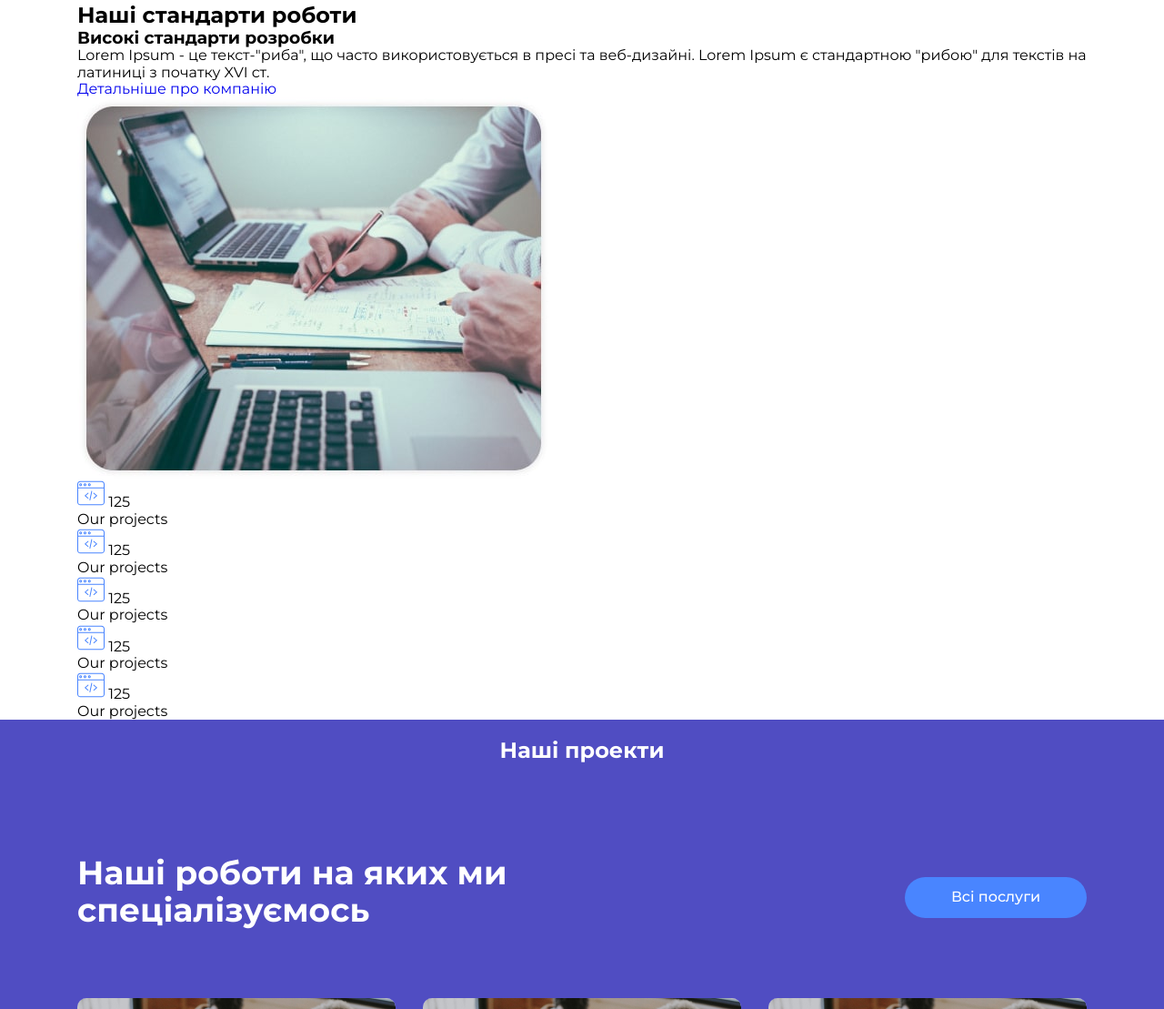
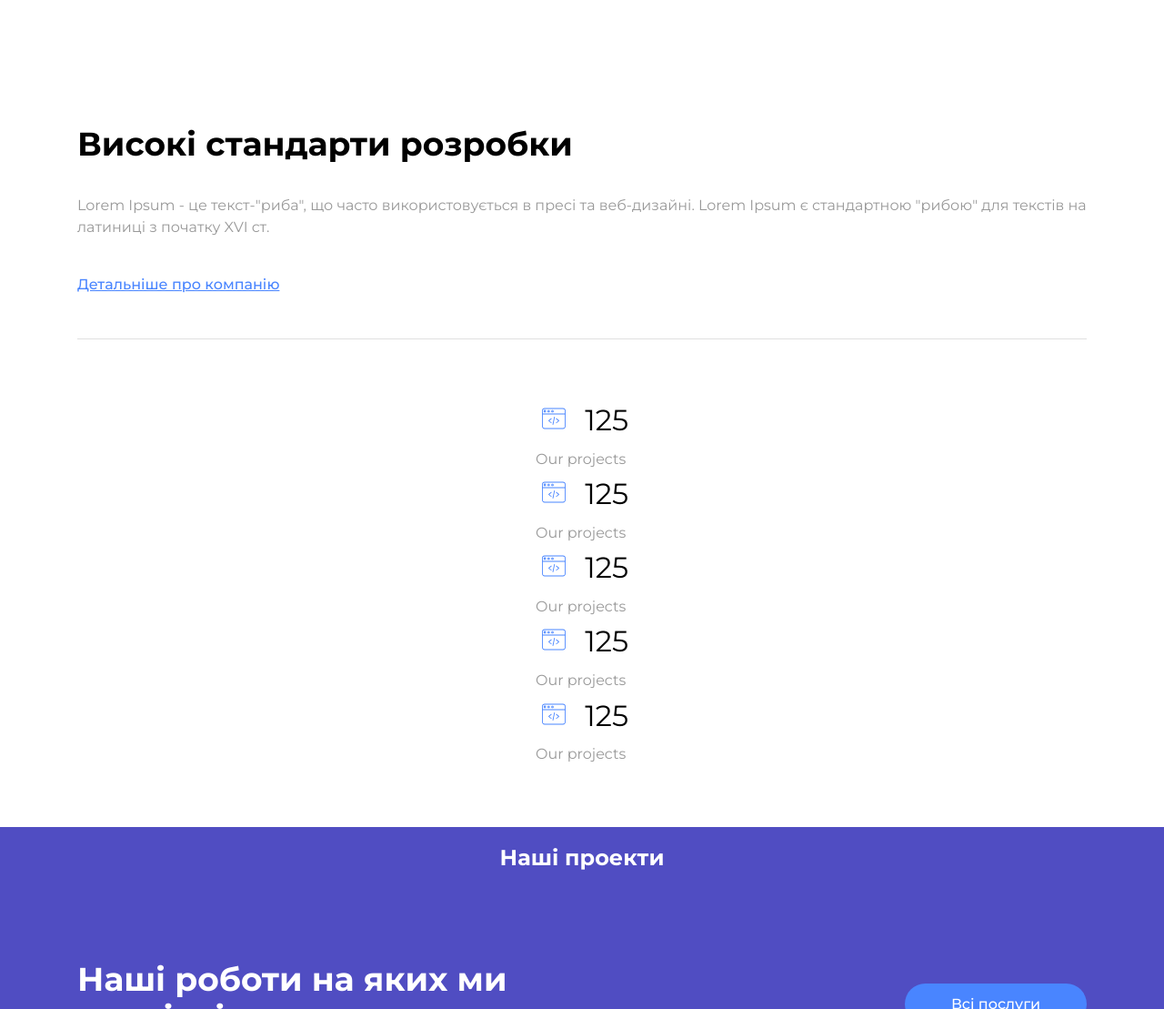
Before and after one commit to MaksimKhandeshyn/IT-Company, a plain HTML site: page index.html in a window 1280 px wide. Shown: the part 1410-2519 px from the top of the page at 91% size. Drawn offline with nearby package versions, Linux system fonts and the light colour scheme.

Commit message:
add standarts section

```diff
--- a/index.html
+++ b/index.html
@@ -117,39 +117,40 @@
             <img
               src="./images/standarts.jpg"
               alt="Спільне обговорення проекту"
+              class="standarts-photo"
             />
           </div>
           <ul class="project-info-list">
             <li class="project-info-item">
-              <svg width="30" height="30" class="project-info-icon">
+              <svg class="project-info-icon">
                 <use href="./icons/symbol-defs.svg#icon-web-programming"></use>
               </svg>
               <span class="project-info-number">125</span>
               <p class="project-info-text">Our projects</p>
             </li>
             <li class="project-info-item">
-              <svg width="30" height="30" class="project-info-icon">
+              <svg class="project-info-icon">
                 <use href="./icons/symbol-defs.svg#icon-web-programming"></use>
               </svg>
               <span class="project-info-number">125</span>
               <p class="project-info-text">Our projects</p>
             </li>
             <li class="project-info-item">
-              <svg width="30" height="30" class="project-info-icon">
+              <svg class="project-info-icon">
                 <use href="./icons/symbol-defs.svg#icon-web-programming"></use>
               </svg>
               <span class="project-info-number">125</span>
               <p class="project-info-text">Our projects</p>
             </li>
             <li class="project-info-item">
-              <svg width="30" height="30" class="project-info-icon">
+              <svg class="project-info-icon">
                 <use href="./icons/symbol-defs.svg#icon-web-programming"></use>
               </svg>
               <span class="project-info-number">125</span>
               <p class="project-info-text">Our projects</p>
             </li>
             <li class="project-info-item">
-              <svg width="30" height="30" class="project-info-icon">
+              <svg class="project-info-icon">
                 <use href="./icons/symbol-defs.svg#icon-web-programming"></use>
               </svg>
               <span class="project-info-number">125</span>
--- a/sass/components/_section-apps.scss
+++ b/sass/components/_section-apps.scss
@@ -25,8 +25,13 @@
 
 .apps__wrapper {
   margin-top: 55px;
-  margin-left: 10px;
+  margin-left: 17px;
 }
+
+.apps-item__title{
+  margin-bottom: 12px;
+}
+
 .apps__list {
   display: flex;
   flex-direction: column;
--- /dev/null
+++ b/sass/components/_section_standarts.scss
@@ -0,0 +1,62 @@
+.standarts {
+  padding-top: 100px;
+  padding-bottom: 70px;
+}
+
+.content-wrap {
+  border-bottom: solid $light-grey 1px;
+  padding-bottom: 50px;
+}
+
+.content-title {
+  margin-bottom: 35px;
+  font-weight: 700;
+  font-size: 36px;
+  line-height: 1.1;
+}
+
+.content-text {
+  font-weight: 400;
+  font-size: 16px;
+  line-height: 1.5;
+  color: $grey;
+}
+
+.content-link {
+  margin-top: 42px;
+  font-weight: 500;
+  font-size: 16px;
+  text-decoration: underline;
+  color: $bg-button-color;
+  display: block;
+}
+
+.standarts-photo,
+.standarts-title {
+  display: none;
+}
+
+.project-info-list {
+  display: flex;
+  flex-direction: column;
+  align-items: center;
+  margin-top: 60px;
+}
+
+.project-info-icon {
+  width: 40px;
+  height: 40px;
+  padding-top: 14px;
+}
+
+.project-info-number {
+  font-weight: 400;
+  font-size: 32px;
+  line-height: 1.46;
+  margin-left: 10px;
+}
+
+.project-info-text {
+  margin-top: 10px;
+  color: $grey;
+}
--- a/sass/main.scss
+++ b/sass/main.scss
@@ -9,6 +9,7 @@
 @import "components/container";
 @import "components/section-specialisation";
 @import "components/section-apps";
+@import "components/section_standarts";
 
 @import "layout/contacts";
 @import "layout/footer";
```
Also changed, not shown: css/main.css, css/main.min.css, 2 other files.
